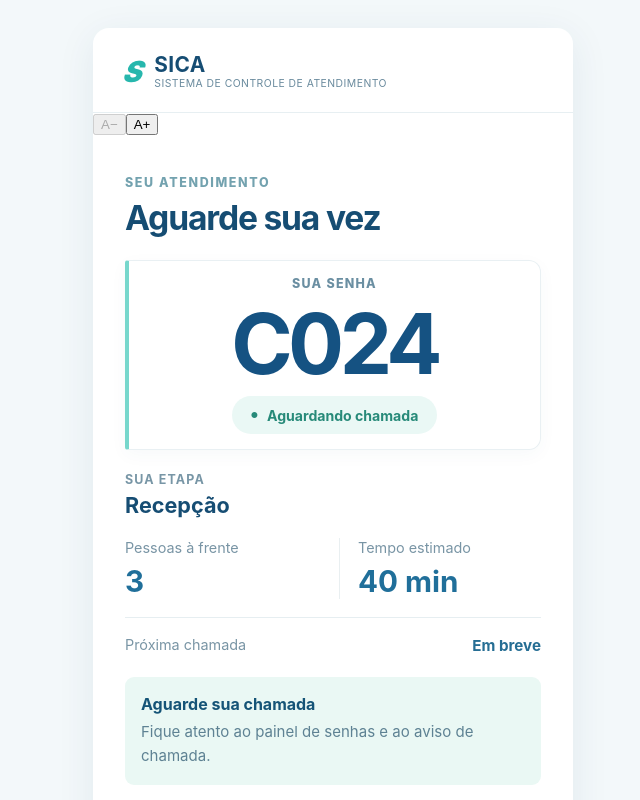
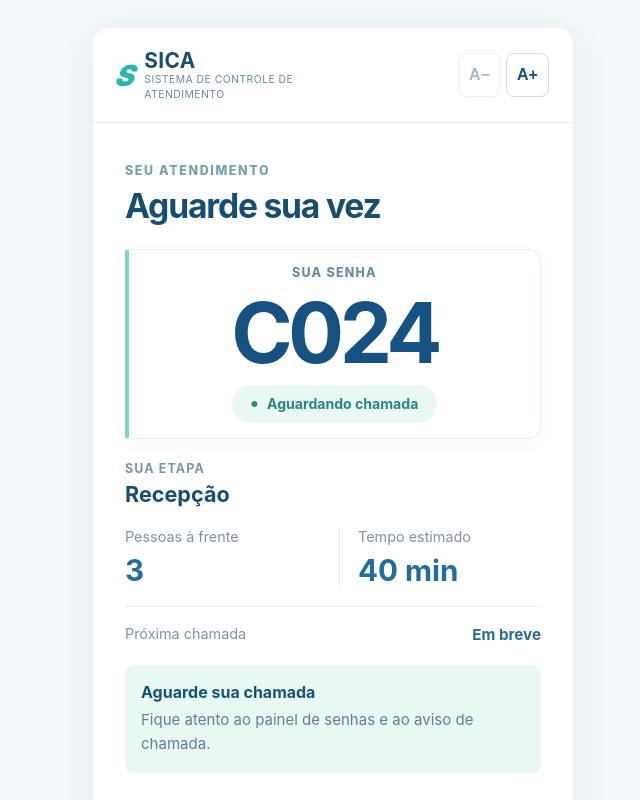
Before and after one commit to Karlabi-dev/Sica, a React (Vite) app in the folder frontend/: page /acompanhar/demo in a window 1280 px wide. Shown: the top 800 px of the page, without its empty margins (307-947 px from the left). Built offline with nearby package versions, Linux system fonts and the light colour scheme; no server answers.

Commit message:
style(accessibility): support three readable font sizes in patient journey

```diff
--- a/frontend/src/pages/patient/TrackingPage.css
+++ b/frontend/src/pages/patient/TrackingPage.css
@@ -32,3 +32,32 @@
 .tracking-demo>span{font-size:.82rem}
 @media(min-width:600px){.tracking-page{padding:28px 20px 40px}.tracking-shell{min-height:760px;border-radius:16px;overflow:hidden}.tracking-main{padding-top:40px}}
 @media(max-width:359px){.tracking-header,.tracking-main{padding-left:18px;padding-right:18px}.tracking-stats{gap:8px}.tracking-stats>div+div{padding-left:12px}}
+
+/* Accessible patient text sizing: normal, large (+20%), extra-large (+40%). */
+.tracking-accessible-header{display:flex;align-items:center;justify-content:space-between;gap:10px;padding:20px clamp(16px,4vw,24px);border-bottom:1px solid #e7eff2}
+.tracking-accessible-header .tracking-header{padding:0;border:0;min-width:0}
+.tracking-accessible-header .tracking-brand{gap:8px}
+.tracking-accessible-header .tracking-brand small{max-width:180px}
+.tracking-font-controls{display:flex;align-items:center;gap:5px;flex-shrink:0}
+.tracking-font-controls button{min-width:43px;min-height:44px;padding:8px 7px;border:1px solid #c9dfe5;border-radius:8px;background:#fff;color:#155282;font-size:1rem;font-weight:800;cursor:pointer}
+.tracking-font-controls button:hover:not(:disabled),.tracking-font-controls button:focus-visible{background:#eaf8f5;outline:2px solid #218b9d;outline-offset:1px}
+.tracking-font-controls button:disabled{opacity:.4;cursor:not-allowed}
+.tracking-page--font-1 .tracking-main{font-size:1.2rem}
+.tracking-page--font-2 .tracking-main{font-size:1.4rem}
+.tracking-page--font-1 .tracking-main h1{font-size:2.15em}
+.tracking-page--font-2 .tracking-main h1{font-size:2.15em}
+.tracking-page--font-1 .tracking-eyebrow,.tracking-page--font-1 .tracking-ticket-label,.tracking-page--font-1 .tracking-field-label{font-size:.94em}
+.tracking-page--font-2 .tracking-eyebrow,.tracking-page--font-2 .tracking-ticket-label,.tracking-page--font-2 .tracking-field-label{font-size:.94em}
+.tracking-page--font-1 .tracking-status,.tracking-page--font-2 .tracking-status{font-size:.95em;min-width:0;max-width:100%;text-align:center}
+.tracking-page--font-1 .tracking-details h2,.tracking-page--font-2 .tracking-details h2{font-size:1.35em}
+.tracking-page--font-1 .tracking-stats span,.tracking-page--font-2 .tracking-stats span,.tracking-page--font-1 .tracking-next span,.tracking-page--font-2 .tracking-next span{font-size:.9em}
+.tracking-page--font-1 .tracking-stats strong,.tracking-page--font-2 .tracking-stats strong{font-size:1.7em}
+.tracking-page--font-1 .tracking-next strong,.tracking-page--font-2 .tracking-next strong{font-size:1em}
+.tracking-page--font-1 .tracking-notice strong,.tracking-page--font-2 .tracking-notice strong{font-size:1em}
+.tracking-page--font-1 .tracking-notice p,.tracking-page--font-2 .tracking-notice p{font-size:.94em}
+.tracking-page--font-1 .tracking-finish-pill,.tracking-page--font-2 .tracking-finish-pill{font-size:.85em}
+.tracking-page--font-1 .tracking-finish>p,.tracking-page--font-2 .tracking-finish>p{font-size:1em}
+.tracking-page--font-1 .tracking-finish-card strong,.tracking-page--font-2 .tracking-finish-card strong,.tracking-page--font-1 .tracking-thanks-card strong,.tracking-page--font-2 .tracking-thanks-card strong{font-size:1em}
+.tracking-page--font-1 .tracking-finish-card span,.tracking-page--font-2 .tracking-finish-card span,.tracking-page--font-1 .tracking-thanks-card p,.tracking-page--font-2 .tracking-thanks-card p{font-size:.94em}
+.tracking-page--font-1 .tracking-number,.tracking-page--font-2 .tracking-number{font-size:clamp(4rem,15vw,5.2rem)}
+@media(max-width:359px){.tracking-accessible-header{padding-left:12px;padding-right:12px}.tracking-accessible-header .tracking-brand small{font-size:.53rem}.tracking-font-controls button{min-width:40px}}
```
